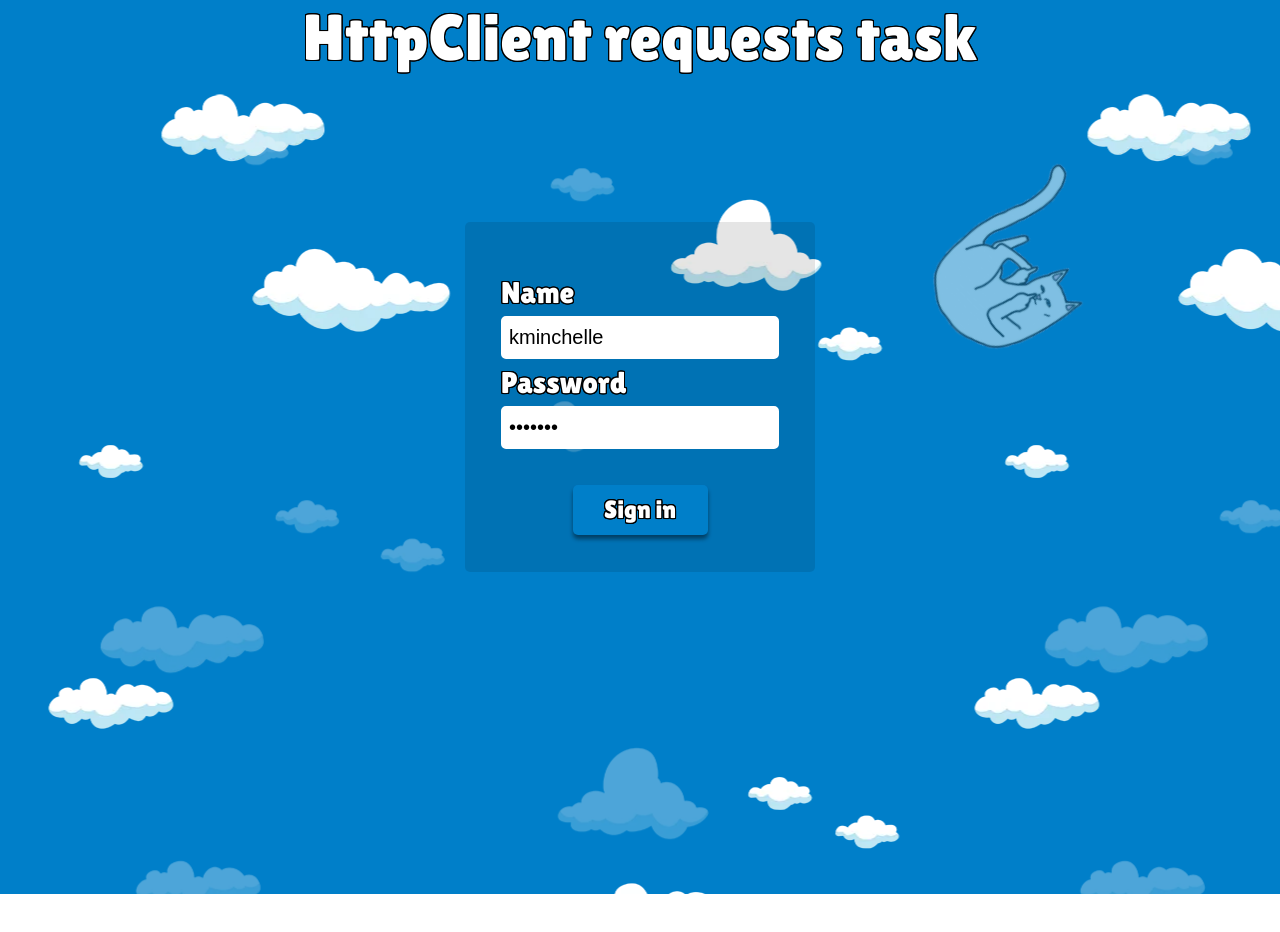
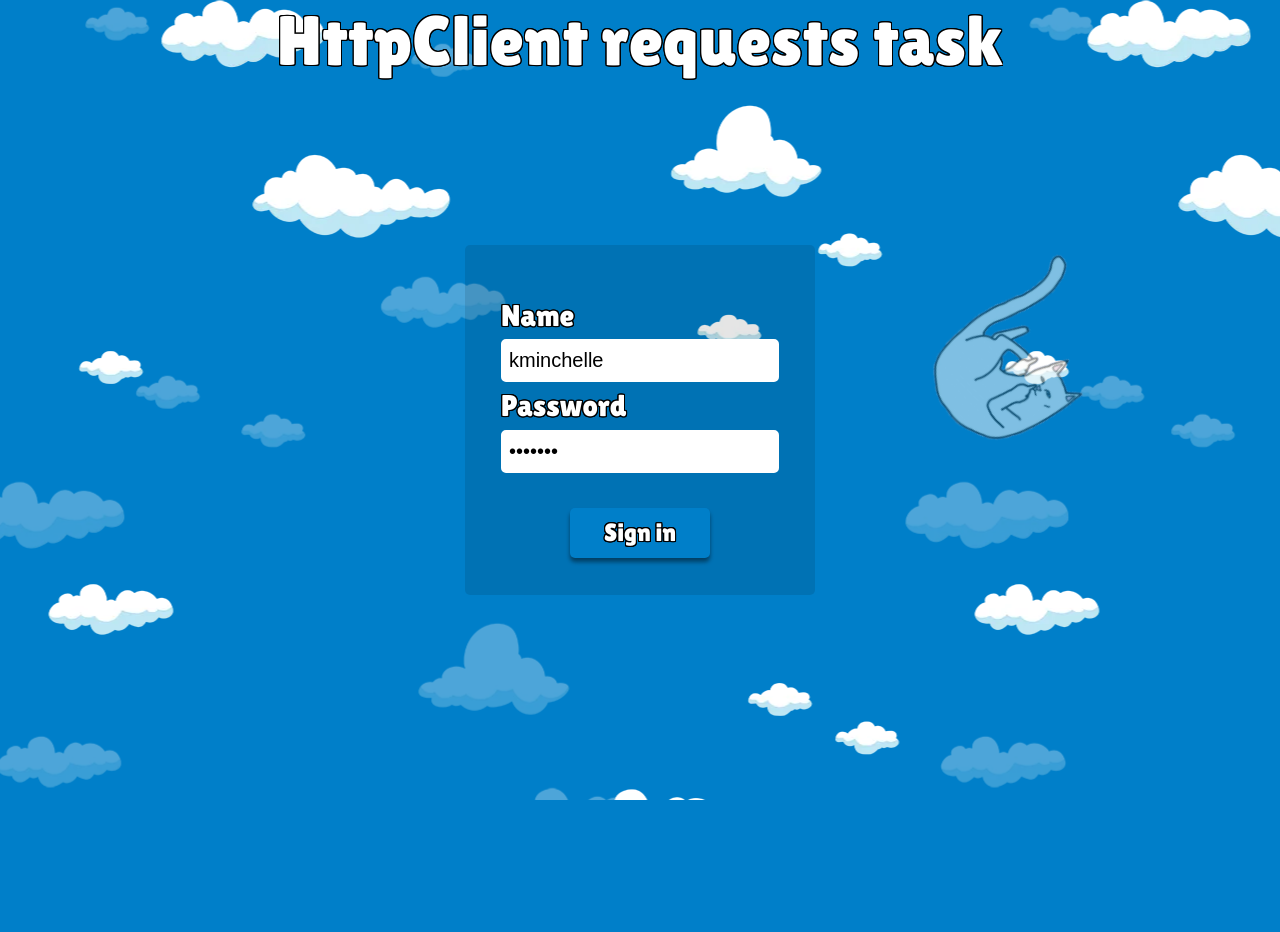
Before and after one commit to AlexKaroh/http-requests, an Angular app: page /login in a window 1280 px wide. Shown: the top 932 px of the page. Built offline with nearby package versions, Linux system fonts and the light colour scheme.

Commit message:
feat: fix code and some styles

```diff
--- a/src/app/app.component.scss
+++ b/src/app/app.component.scss
@@ -4,7 +4,6 @@
   text-align: center;
   padding-bottom: 20px;
   font-weight: 100;
-  font-size: 65px;
-  z-index: 1;
-  background-color: #007fc9;
+  font-size: 70px;
+  z-index: 3;
 }
--- a/src/app/app.component.ts
+++ b/src/app/app.component.ts
@@ -1,4 +1,4 @@
-import { Component } from '@angular/core';
+import { ChangeDetectionStrategy, Component } from '@angular/core';
 import { RouterLink, RouterOutlet } from '@angular/router';
 import { LoginComponent } from './login/login.component';
 
@@ -7,7 +7,8 @@ import { LoginComponent } from './login/login.component';
   templateUrl: './app.component.html',
   styleUrls: ['./app.component.scss'],
   standalone: true,
-  imports: [LoginComponent, RouterOutlet, RouterLink]
+  imports: [LoginComponent, RouterOutlet, RouterLink],
+  changeDetection: ChangeDetectionStrategy.OnPush
 })
 export class AppComponent {
   title = 'http-requests';
--- a/src/app/login/login.component.html
+++ b/src/app/login/login.component.html
@@ -1,4 +1,4 @@
-<form class="form" [formGroup]="userDataForm" (submit)="auth()" *ngIf="!isLoading">
+<form class="form" [formGroup]="userDataForm" (submit)="auth()" *ngIf="!(isLoading$ | async)">
   <span class="error-font" *ngIf="errorMessage">
     {{errorMessage}}
   </span>
@@ -14,4 +14,4 @@
   </div>
   <button class="button" type="submit">Sign in</button>
 </form>
-<div *ngIf="isLoading" class="loader">Loading...</div>
+<div *ngIf="isLoading$| async" class="loader">Loading...</div>
--- a/src/app/login/login.component.scss
+++ b/src/app/login/login.component.scss
@@ -1,34 +1,26 @@
-:host{
+:host {
   display: flex;
-  flex-direction: column;
-  align-items: center;
-  position: relative;
-  background-color: #007fc9;
+  justify-content: center;
+  padding-top: 20%;
   overflow: hidden;
 
-  &::content{
+  &::after {
     content: '';
-    width: 100%;
-    height: 100vh;
+    margin-left: 10vw;
+    width: 24%;
+    height: 815px;
     position: absolute;
-    background-image: url(../../assets/clouds-three.webp);
-    animation: animatedBackgroundMain 70s linear infinite;
-  }
-
-  &::before{
-    content: '';
-    width: 100vw;
-    height: 100vh;
-    position: absolute;
-    background-image: url(../../assets/clouds-three.webp);
-    opacity: .3;
-    animation: animatedBackgroundSecondary 60s linear infinite;
-    pointer-events: none;
+    left: 45%;
+    opacity: 0.5;
+    background-image: url(../../assets/cat.png);
+    background-repeat: no-repeat;
+    background-size: 60%;
+    animation: animatedFalling 20s linear infinite;
+    z-index: 2;
   }
 }
 
 .form {
-  margin-top: 10%;
   width: 350px;
   height: 350px;
   position: relative;
@@ -54,7 +46,6 @@
 }
 
 .loader {
-  margin-top: 15%;
   height: 400px;
   width: 450px;
   z-index: 5;
--- a/src/app/login/login.component.ts
+++ b/src/app/login/login.component.ts
@@ -1,4 +1,4 @@
-import { Component } from '@angular/core';
+import { ChangeDetectionStrategy, Component } from '@angular/core';
 import { CommonModule } from '@angular/common';
 import {
   FormBuilder,
@@ -14,6 +14,7 @@ import { HttpService } from '../../services/http.service';
   imports: [CommonModule, ReactiveFormsModule],
   templateUrl: './login.component.html',
   styleUrls: ['./login.component.scss'],
+  changeDetection: ChangeDetectionStrategy.OnPush
 })
 export class LoginComponent {
   userDataForm: FormGroup = this.fb.group({
@@ -27,8 +28,8 @@ export class LoginComponent {
     return this.httpService.errorMessage;
   }
 
-  get isLoading() {
-    return this.httpService.isLoading;
+  get isLoading$() {
+    return this.httpService.isLoading$;
   }
 
   public auth() {
--- a/src/app/todo/todo.component.html
+++ b/src/app/todo/todo.component.html
@@ -1,4 +1,4 @@
-<header class="header">
+<div class="header">
   <form class="add-todo" (submit)="addTodo()">
     <input class="input-form" type="text" [formControl]="todoForm">
     <button class="button" type="submit">Add Todo</button>
@@ -6,15 +6,19 @@
   <div class="navigation">
     <button class="button" (click)="signOut()">Sign Out</button>
   </div>
-</header>
+</div>
 <div class="todos-container">
-  <div class="todo" *ngFor="let todo of todosArr; let i = index">
+  <div class="todo" *ngFor="let todo of todoArr$ | async; let i = index">
     <span class="todo-number">
-      {{i}}.
+      {{i + 1}}.
     </span>
-    <span class="todo-text">
+    <span class="todo-text" *ngIf="!isEdit">
       {{todo.todo}}
     </span>
+    <input type="text" *ngIf="isEdit">
+    <button class="button small" (click)="editTodo()">
+      Edit
+    </button>
     <input class="todo-complete" type="checkbox" [checked]="todo.completed">
     <button class="delete-button" (click)="removeTodo(todo)">✖</button>
   </div>
--- a/src/app/todo/todo.component.scss
+++ b/src/app/todo/todo.component.scss
@@ -1,36 +1,13 @@
 :host {
   display: flex;
   flex-direction: column;
+  justify-content: space-around;
   align-items: center;
-  position: relative;
-  background-color: #007fc9;
-  overflow: hidden;
-  height: 100vh;
-
-  &::content{
-    content: '';
-    width: 100%;
-    height: 100vh;
-    position: absolute;
-    background-image: url(../../assets/clouds-three.webp);
-    animation: animatedBackgroundMain 70s linear infinite;
-  }
-
-  &::before{
-    content: '';
-    width: 100vw;
-    height: 100vh;
-    position: absolute;
-    background-image: url(../../assets/clouds-three.webp);
-    opacity: .3;
-    animation: animatedBackgroundSecondary 60s linear infinite;
-    pointer-events: none;
-  }
 }
 
 .header {
   margin-top: 30px;
-  width: 60%;
+  width: 100%;
   display: flex;
   align-items: center;
   justify-content: space-between;
@@ -64,11 +41,12 @@
 
 .todos-container {
   margin-top: 30px;
-  width: 60%;
+  width: 100%;
+  max-height: 608px;
   display: flex;
   flex-direction: column;
   align-items: center;
-  overflow: hidden;
+  overflow-y: scroll;
   background-color: #005e95;
   border: 2px solid #fff;
   box-shadow: 0px 0px 15px #fff;
@@ -77,13 +55,13 @@
 }
 
 .todo {
+  padding: 20px 0;
   width: 100%;
-  height: 50px;
   display: flex;
   justify-content: space-between;
   align-items: center;
   border-top: 1px solid;
-  font-size: 30px;
+  font-size: 28px;
 }
 
 .todo-text {
@@ -112,6 +90,11 @@
     transform: rotate(180deg);
     transition: .5s;
   }
+}
+
+.small {
+  width: 95px;
+  height: 35px;
 }
 
 [type=checkbox] {
--- a/src/services/http.service.ts
+++ b/src/services/http.service.ts
@@ -2,7 +2,7 @@ import { Injectable } from '@angular/core';
 import { HttpClient, HttpErrorResponse } from '@angular/common/http';
 import { UserResponse } from 'src/interfaces/user-response';
 import { tap, catchError } from 'rxjs/operators';
-import { throwError } from 'rxjs';
+import { BehaviorSubject, Observable, throwError } from 'rxjs';
 import { Router } from '@angular/router';
 import { TodoResponse } from 'src/interfaces/todo-response';
 import { DeletedTodo } from 'src/interfaces/deleted-todo-response';
@@ -12,13 +12,18 @@ import { Todo } from 'src/interfaces/todo';
   providedIn: 'root',
 })
 export class HttpService {
+  private isLoading = new BehaviorSubject<boolean>(false);
   errorMessage = '';
-  isLoading = false;
 
   constructor(private http: HttpClient, private router: Router) {}
 
+  public get isLoading$ (){
+    return this.isLoading.asObservable();
+  }
+
   public userAuth(username: string, password: string) {
-    this.isLoading = true;
+    console.log(1)
+    this.isLoading.next(true);
     return this.http
       .post<UserResponse>(
         'https://dummyjson.com/auth/login',
@@ -61,8 +66,14 @@ export class HttpService {
   }
 
   private handleError(error: HttpErrorResponse) {
-    this.isLoading = false;
+    this.isLoading.next(false);
     this.errorMessage = error.error.message;
     return throwError(() => new Error(this.errorMessage));
   }
+
+  public signOut() {
+    sessionStorage.removeItem('id');
+    this.router.navigate(['login']);
+    this.isLoading.next(false);
+  }
 }
--- a/src/styles.scss
+++ b/src/styles.scss
@@ -3,34 +3,60 @@
 body, h1 {
   margin: 0;
   padding: 0;
+  overflow: hidden;
   color: #fff;
   font-family: 'Lilita One', cursive;
   text-shadow: 0 -1px 0 #000000, 0 -1px 0 #000000, 0 1px 0 #000000, 0 1px 0 #000000, -1px 0 0 #000000, 1px 0 0 #000000, -1px 0 0 #000000, 1px 0 0 #000000, -1px -1px 0 #000000, 1px -1px 0 #000000, -1px 1px 0 #000000, 1px 1px 0 #000000, -1px -1px 0 #000000, 1px -1px 0 #000000, -1px 1px 0 #000000, 1px 1px 0 #000000;
 }
 
 body {
+  display: flex;
+  flex-direction: column;
+  align-items: center;
+  position: relative;
+  background-color: #007fc9;
   overflow: hidden;
+  height: 100vh;
 
-  &::after {
+  &::after{
     content: '';
-    margin-left: 10vw;
-    width: 24%;
-    height: 815px;
+    width: 100%;
+    height: 100vh;
     position: absolute;
-    left: 45%;
-    overflow: hidden !important;
-    opacity: 0.5;
-    background-image: url(./assets/cat.png);
-    background-repeat: no-repeat;
-    background-size: 60%;
-    animation: animatedFalling 20s linear infinite;
-    z-index: 2;
+    background-image: url(./assets/clouds-three.webp);
+    animation: animatedBackgroundMain 70s linear infinite;
   }
+
+  &::before{
+    content: '';
+    width: 100vw;
+    height: 100vh;
+    position: absolute;
+    background-image: url(./assets/clouds-three.webp);
+    opacity: .3;
+    animation: animatedBackgroundSecondary 60s linear infinite;
+    pointer-events: none;
+  }
+}
+
+::-webkit-scrollbar {
+  width: 5px;
+  border-radius: 15px;
+}
+
+::-webkit-scrollbar-track {
+  border-radius: 15px;
+}
+
+::-webkit-scrollbar-thumb {
+  background: #007fc9;
+  border: 1px solid #ffffff;
+  border-radius: 15px;
 }
 
 .button {
   cursor: pointer;
-  width: 135px;
+  width: 140px;
   height: 50px;
   background-color: #007fc9;
   box-shadow: 0 4px 4px #003f64;
@@ -71,7 +97,7 @@ body {
 
 @keyframes animatedFalling {
   0% {
-    transform: translateY(-45vh) rotate(0deg);
+    transform: translateY(-55vh) rotate(0deg);
   }
   100% {
     transform: translateY(145vh) rotate(180deg);
@@ -89,9 +115,9 @@ body {
 
 @keyframes animatedBackgroundSecondary {
   0% {
-    background-position: 90% 500%;
+    background-position: 100% 100%;
   }
   100% {
-    background-position: 200% 80%;
+    background-position: 200% 150%;
   }
 }
```
Also changed, not shown: src/app/todo/todo.component.ts (+34 -18 lines).
